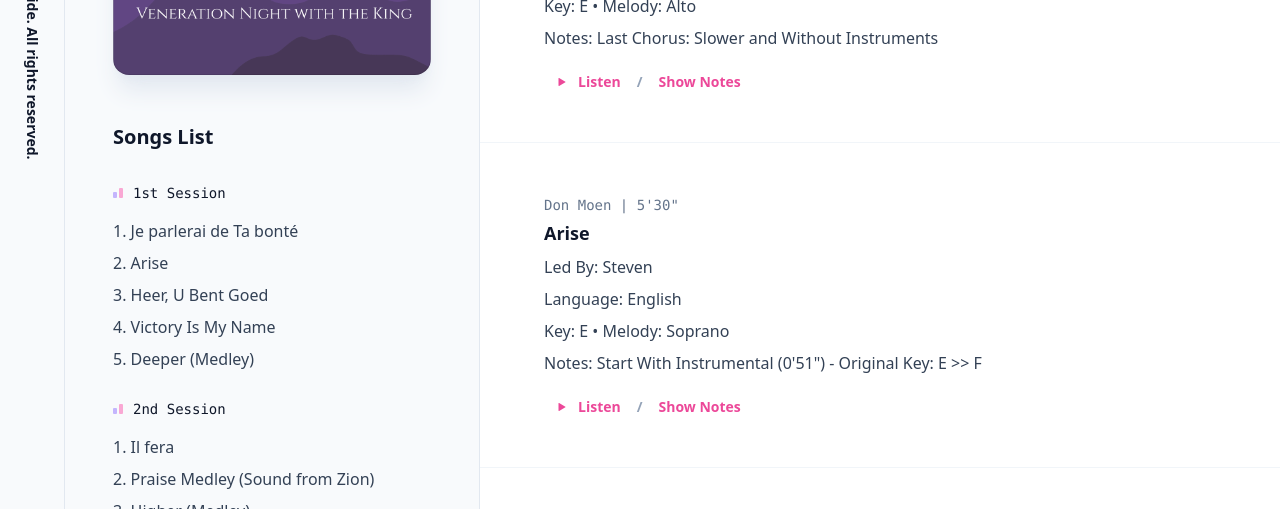
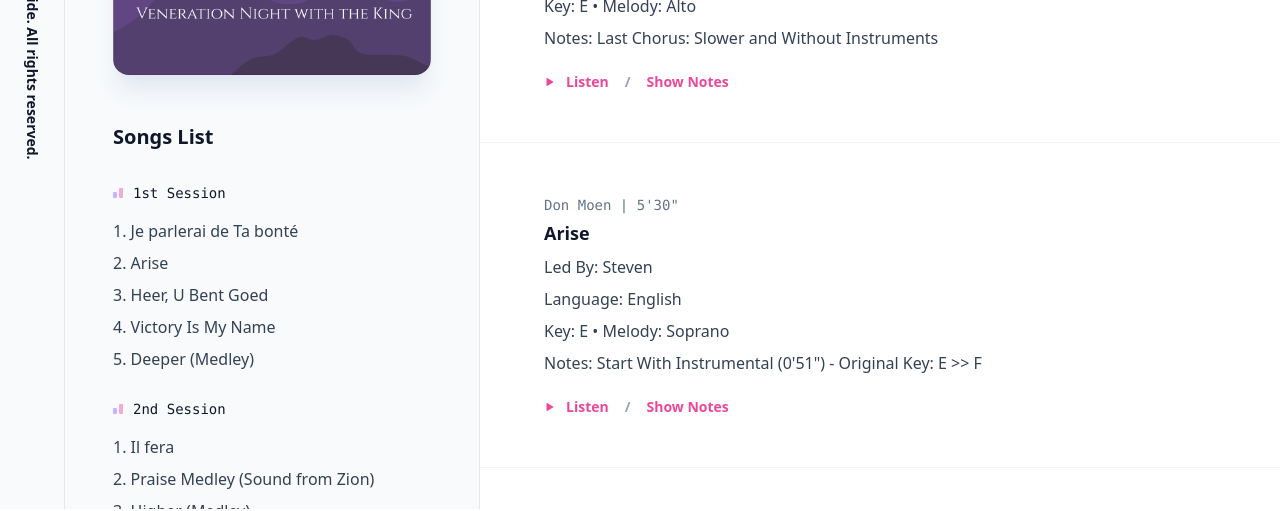
Before and after one commit to hervebiey/firebrand-veneration, a Next.js app: page / in a window 1280 px wide. Shown: the part 291-802 px from the top of the page. Built offline with nearby package versions, Linux system fonts and the light colour scheme; a web font is replaced by a local one.

Commit message:
Refactored the audio player code

```diff
--- a/src/components/SongPlayButton.tsx
+++ b/src/components/SongPlayButton.tsx
@@ -16,12 +16,12 @@ export const SongPlayButton: React.FC<SongPlayButtonProps> = ({song, trackType =
 	if(song === null) return null;
 	if (!song[trackType]?.src) return null;
 
-	//const currentPlayer = useAudioPlayer(song || undefined, trackType);
-
 	const sizeToClasses = {
 		small: {
 			container: "flex items-center gap-x-3 text-sm font-bold leading-6 text-pink-500 hover:text-pink-700 active:text-pink-900",
-			icon: "h-2.5 w-2.5 fill-current"
+			icon: "h-2.5 w-2.5 fill-current",
+			spanClassName: "flex items-center text-sm font-bold leading-6 text-pink-500",
+			spanText: "Listen"
 		},
 		medium: {
 			container: "group relative flex h-8 w-8 flex-shrink-0 items-center justify-center rounded-full bg-slate-700 hover:bg-slate-900 focus:outline-none focus:ring focus:ring-slate-700 focus:ring-offset-4",
@@ -40,10 +40,21 @@ export const SongPlayButton: React.FC<SongPlayButtonProps> = ({song, trackType =
 		<SongPlayerButton
 			song={song}
 			trackType={trackType}
-			className={sizeClassName}
+			buttonClassName={sizeClassName}
 			iconClassName={sizeIconClassName}
+			spanClassName={size === "small" ? "flex items-center text-sm font-bold leading-6 text-pink-500" : undefined}
+			spanText={size === "small" ? "Listen" : undefined}
 		/>
 	)
+
+	if (size === "small") {
+		return (
+			<>
+				{button}
+				<span aria-hidden="true" className="text-sm font-bold text-slate-400">/</span>
+			</>
+		)
+	}
 
 	if (size === "medium" && (trackType === TrackType.SOPRANO || trackType === TrackType.ALTO || trackType === TrackType.TENOR)) {
 		const capitalizeTrackType = (trackType: string) => trackType.charAt(0).toUpperCase() + trackType.slice(1);
@@ -57,21 +68,5 @@ export const SongPlayButton: React.FC<SongPlayButtonProps> = ({song, trackType =
 		)
 	}
 
-	if (size === "small") {
-		return (
-			<>
-				<SongPlayerButton
-					song={song}
-					trackType={trackType}
-					className={sizeClassName}
-					iconClassName={sizeIconClassName}
-					spanClassName="flex items-center text-sm font-bold leading-6 text-pink-500"
-					spanText="Listen"
-				/>
-				<span aria-hidden="true" className="text-sm font-bold text-slate-400">/</span>
-			</>
-		)
-	}
-
 	return button;
 }
--- a/src/components/player/PlayButton.tsx
+++ b/src/components/player/PlayButton.tsx
@@ -4,30 +4,24 @@ import {PlayIcon} from '@/components/PlayIcon';
 import {type Song} from '@/lib/songs';
 import React from "react";
 
-export function SongPlayerButton({player, song, trackType, className, divClassName, iconClassName, spanClassName, spanText}: {
-	player?: PlayerAPI,
+export function SongPlayerButton({song, trackType, buttonClassName, iconClassName, spanClassName, spanText}: {
 	song?: Song,
 	trackType?: TrackType,
-	className?: string,
-	divClassName?: string,
+	buttonClassName?: string,
 	iconClassName?: string,
 	spanClassName?: string,
 	spanText?: string
 }) {
-	let currentPlayer = player || useAudioPlayer(song, trackType);
-	let currentTrackType = trackType || player?.trackType;
-	let currentSong = song || player?.song;
-
-	let Icon = currentPlayer.playing ? PauseIcon : PlayIcon
+	let player = useAudioPlayer(song, trackType);
+	let Icon = player.playing ? PauseIcon : PlayIcon;
 
 	return (
 		<button
 			type="button"
-			className={className}
-			onClick={() => currentPlayer.toggle()}
-			aria-label={`${currentPlayer.playing ? 'Pause' : 'Play'} ${currentSong} ${currentTrackType}`}
+			className={buttonClassName}
+			onClick={() => player.toggle()}
+			aria-label={`${player.playing ? 'Pause' : 'Play'} ${trackType} of ${song}`}
 		>
-			<div className={divClassName}/>
 			<Icon className={iconClassName}/>
 			<span className={spanClassName}
 			      aria-hidden="true">{spanText}</span>
@@ -35,8 +29,8 @@ export function SongPlayerButton({player, song, trackType, className, divClassNa
 	)
 }
 
-export function AudioPlayerButton({ player }: { player: PlayerAPI }) {
-	let Icon = player.playing ? PauseIcon : PlayIcon
+export function AudioPlayerButton({player}: { player: PlayerAPI }) {
+	let Icon = player.playing ? PauseIcon : PlayIcon;
 	let song = player?.song;
 	let trackType = player?.trackType;
 
```
